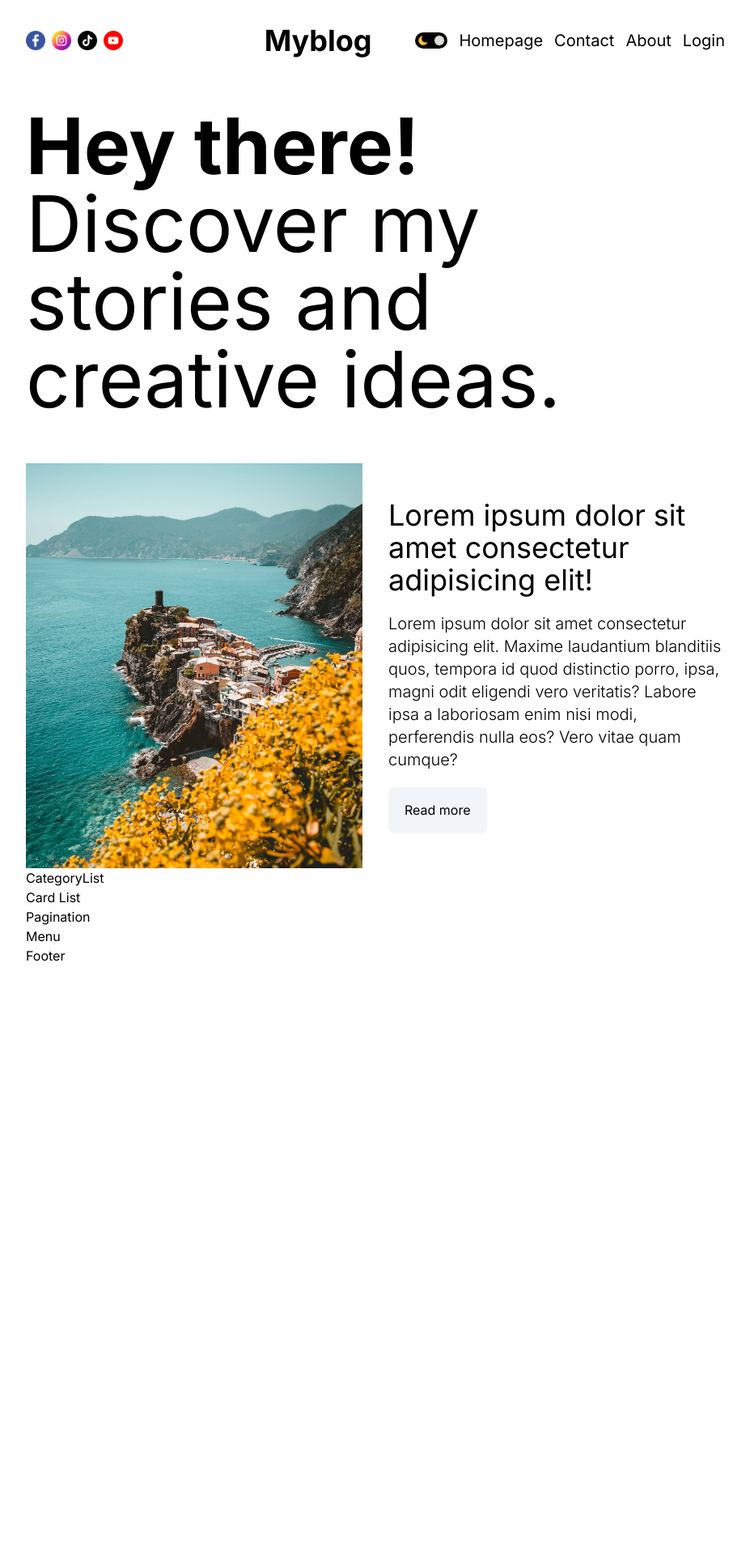
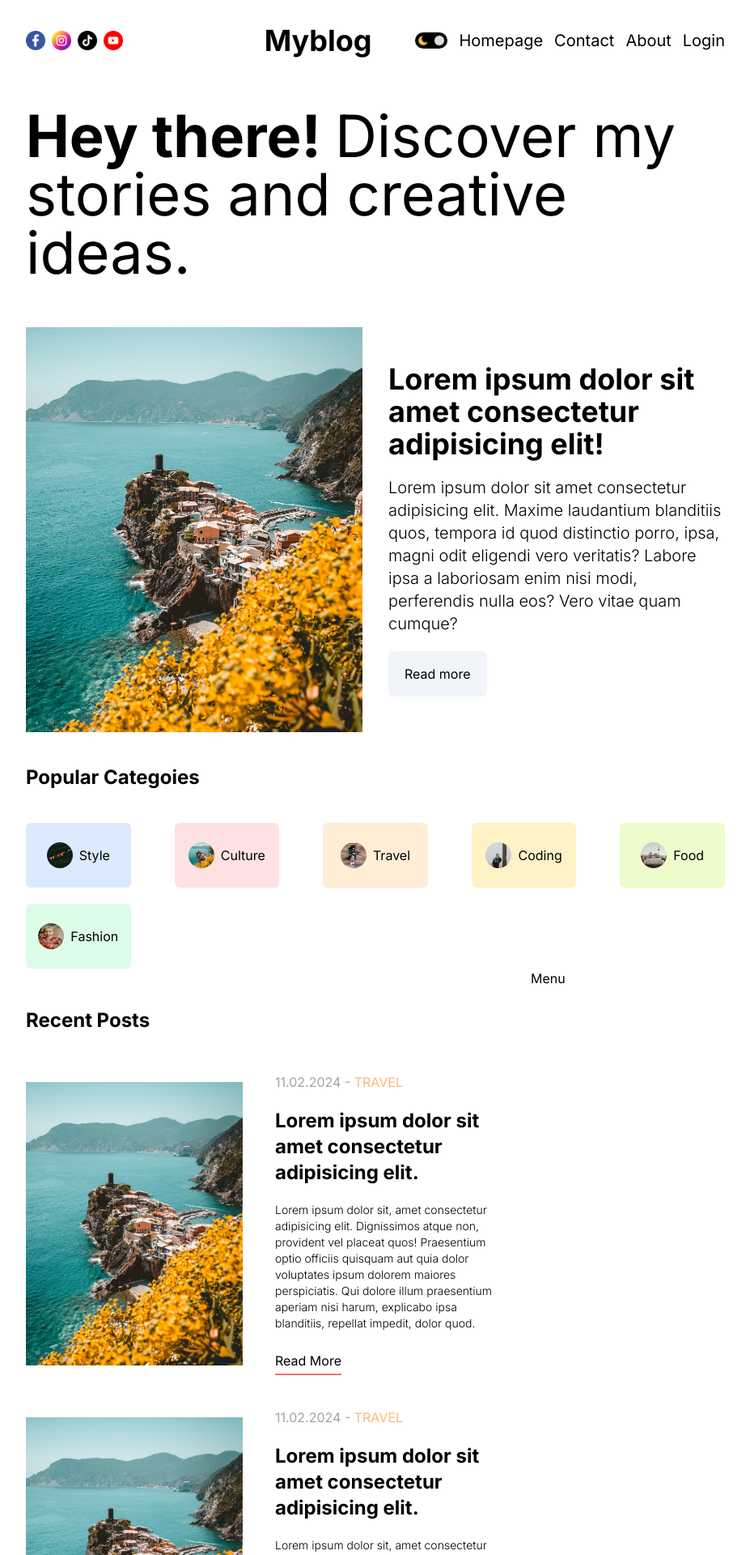
Before and after one commit to lubomir80/1.-Next-Blog, a Next.js app: page / in a window 1280 px wide. Shown: the top 1920 px of the page at 81% size, without its empty margins (176-1103 px from the left). Before the commit the page ends 1192 px from the top, so only its background shows below. Built offline with nearby package versions, Linux system fonts and the light colour scheme.

Commit message:
Popular Categoies & Recent Posts

```diff
--- a/src/app/components/CardList.jsx
+++ b/src/app/components/CardList.jsx
@@ -1,10 +1,18 @@
 import React from 'react'
 import Pagination from './Pagination'
+import Post from './Post'
 
 function CardList() {
    return (
-      <div>
-         Card List
+      <div className='basis-4/6'>
+         <h2 className='font-bold text-2xl my-12'>
+            Recent Posts
+         </h2>
+         <div className='flex flex-col gap-10'>
+            <Post />
+            <Post />
+            <Post />
+         </div>
          <Pagination />
       </div>
    )
--- a/src/app/components/CategoryList.jsx
+++ b/src/app/components/CategoryList.jsx
@@ -1,8 +1,55 @@
+
+import Image from 'next/image'
+import Link from 'next/link'
 import React from 'react'
+
+const categories = [
+   {
+      color: "bg-blue-100",
+      name: "style",
+   },
+   {
+      color: "bg-red-100",
+      name: "culture",
+   },
+   {
+      color: "bg-orange-100",
+      name: "travel",
+   },
+   {
+      color: "bg-amber-100",
+      name: "coding",
+   },
+   {
+      color: "bg-lime-100",
+      name: "food",
+   },
+   {
+      color: "bg-green-100",
+      name: "fashion",
+   },
+]
 
 function CategoryList() {
    return (
-      <div>CategoryList</div>
+      <div>
+         <h2 className='my-10 font-bold text-2xl'>Popular Categoies</h2>
+         <div className='flex items-center justify-between gap-5 flex-wrap'>
+            {
+               categories.map(({ color, name }) =>
+                  <Link
+                     key={name}
+                     href="/blog?cat=style"
+                     className={`flex items-center gap-2 capitalize h-20 justify-center rounded-md ${color}
+                     w-[100%] phone:w-[45%] laptop:w-[25%] desktop:w-[15%]
+                     dark:text-stone-900
+                     `}>
+                     <Image className='h-8 full rounded-full' src={`/${name}.png`} alt='style' width={32} height={32} />
+                     {name}
+                  </Link>)
+            }
+         </div>
+      </div>
    )
 }
 
--- a/src/app/components/Featured.jsx
+++ b/src/app/components/Featured.jsx
@@ -4,17 +4,25 @@ import React from 'react'
 function Featured() {
    return (
       <div className='mt-8'>
-         <h1 className='text-8xl'>
+         <h1
+            className='
+            text-3xl
+            phone:text-4xl
+            tablet:text-5xl
+            laptop:text-6xl
+            desktop:text-7xl
+            desktop-md:text-8xl
+         '>
             <b>Hey there! </b>
             Discover my stories and creative ideas.
          </h1>
          <div className='mt-14 flex items-center gap-8'>
-            <div className='flex-1 h-[500px] relative'>
+            <div className='hidden laptop:block flex-1 h-[500px] relative'>
                <Image className='object-cover' src="/p1.jpeg" alt='' fill />
             </div>
             <div className='flex-1 flex flex-col gap-5'>
-               <h2 className='text-4xl'>Lorem ipsum dolor sit amet consectetur adipisicing elit!</h2>
-               <p className='text-xl font-light text-black dark:text-slate-200'>Lorem ipsum dolor sit amet consectetur adipisicing elit. Maxime laudantium blanditiis quos, tempora id quod distinctio porro, ipsa, magni odit eligendi vero veritatis? Labore ipsa a laboriosam enim nisi modi, perferendis nulla eos? Vero vitae quam cumque?</p>
+               <h2 className='text-4xl font-bold'>Lorem ipsum dolor sit amet consectetur adipisicing elit!</h2>
+               <p className='text-xl font-light dark:text-slate-200'>Lorem ipsum dolor sit amet consectetur adipisicing elit. Maxime laudantium blanditiis quos, tempora id quod distinctio porro, ipsa, magni odit eligendi vero veritatis? Labore ipsa a laboriosam enim nisi modi, perferendis nulla eos? Vero vitae quam cumque?</p>
                <button className='px-5 py-4 border-0 rounded-md bg-slate-100 text-black  max-w-max hover:bg-slate-200 transition-colors duration-150 '>Read more</button>
             </div>
          </div>
--- a/src/app/components/Menu.jsx
+++ b/src/app/components/Menu.jsx
@@ -2,7 +2,9 @@ import React from 'react'
 
 function Menu() {
    return (
-      <div>Menu</div>
+      <div className='basis-1/6'>
+         Menu
+      </div>
    )
 }
 
--- /dev/null
+++ b/src/app/components/Post.jsx
@@ -0,0 +1,30 @@
+import Image from 'next/image'
+import Link from 'next/link'
+
+function Post() {
+   return (
+      <div className='flex gap-10 items-center  '>
+         <div className='flex-1 h-[350px] relative bg-white'>
+            <Image className='object-cover' src="/p1.jpeg" alt="" fill />
+         </div>
+         <div className='flex-1 flex flex-col gap-5'>
+            <div>
+               <span className='text-stone-400'>11.02.2024 - </span>
+               <span className='uppercase text-md text-orange-300' >Travel</span>
+            </div>
+            <h2 className='font-bold text-2xl'>
+               Lorem ipsum dolor sit amet consectetur adipisicing elit.
+            </h2>
+            <p className='font-light dark:text-slate-200 text-sm'>
+               Lorem ipsum dolor sit, amet consectetur adipisicing elit. Dignissimos atque non, provident vel placeat quos! Praesentium optio officiis quisquam aut quia dolor voluptates ipsum dolorem maiores perspiciatis. Qui dolore illum praesentium aperiam nisi harum, explicabo ipsa blanditiis, repellat impedit, dolor quod.</p>
+            <Link className='
+            border-solid  border-b-2 border-red-400 w-max py-1'
+               href="/">
+               Read More
+            </Link>
+         </div>
+      </div>
+   )
+}
+
+export default Post
--- a/src/app/page.jsx
+++ b/src/app/page.jsx
@@ -10,7 +10,7 @@ export default function Home() {
       <div>
          <Featured />
          <CategoryList />
-         <div>
+         <div className="flex gap-12">
             <CardList />
             <Menu />
          </div>
```
